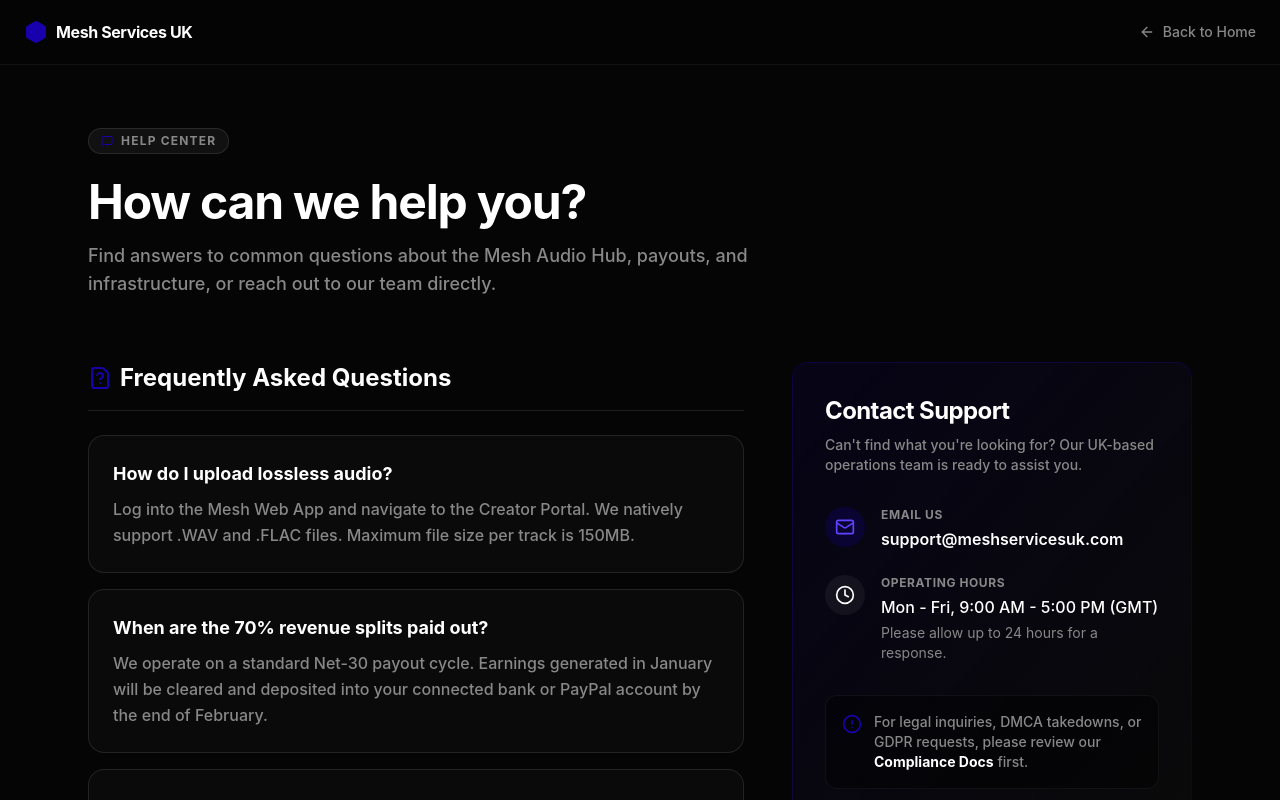
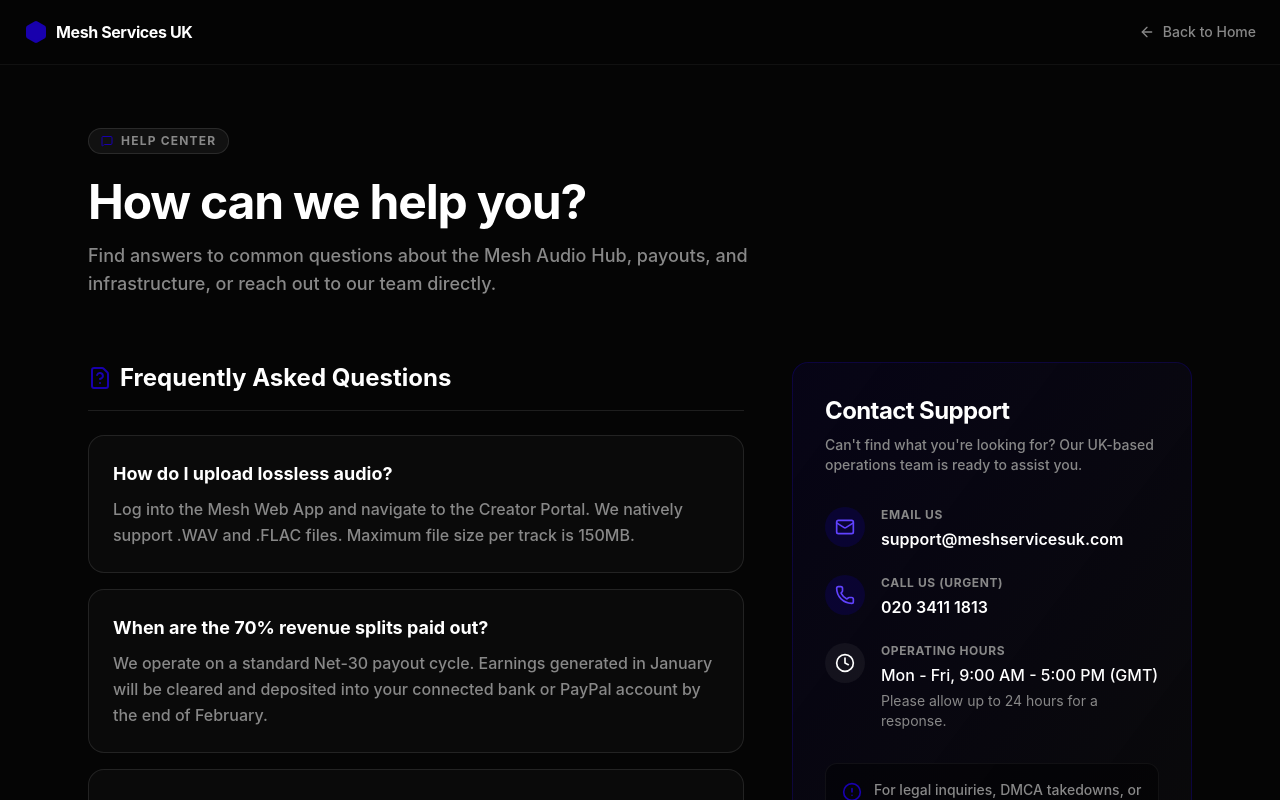
Before and after one commit to dylanscully2005/mesh-website, a React (Vite) app: page /support in a window 1280 px wide. Shown: the top 800 px of the page. Built offline with nearby package versions, Linux system fonts and the light colour scheme; no server answers.

Commit message:
changed the support page

```diff
--- a/src/pages/Support.tsx
+++ b/src/pages/Support.tsx
@@ -1,6 +1,6 @@
 // src/pages/Support.tsx
 import { Link } from 'react-router-dom';
-import { Hexagon, ArrowLeft, Mail, Clock, FileQuestion, MessageSquare, AlertCircle } from 'lucide-react';
+import { Hexagon, ArrowLeft, Mail, Clock, FileQuestion, MessageSquare, AlertCircle, Phone } from 'lucide-react';
 
 export default function Support() {
   const faqs = [
@@ -80,18 +80,33 @@
               </p>
 
               <div className="space-y-6 mb-8">
+                {/* Email Block */}
                 <div className="flex items-start gap-4">
                   <div className="w-10 h-10 rounded-full bg-[#1800ad]/20 flex items-center justify-center flex-shrink-0">
                     <Mail className="w-5 h-5 text-[#6042ff]" />
                   </div>
                   <div>
                     <div className="text-xs text-[#888] font-bold uppercase tracking-wider mb-1">Email Us</div>
-                    <a href="mailto:support@meshservicesuk.com" className="text-white font-semibold hover:text-[#6042ff] transition-colors">
+                    <a href="mailto:support@meshservicesuk.com" className="text-white font-semibold hover:text-[#6042ff] transition-colors block">
                       support@meshservicesuk.com
                     </a>
                   </div>
                 </div>
 
+                {/* Phone Block */}
+                <div className="flex items-start gap-4">
+                  <div className="w-10 h-10 rounded-full bg-[#1800ad]/20 flex items-center justify-center flex-shrink-0">
+                    <Phone className="w-5 h-5 text-[#6042ff]" />
+                  </div>
+                  <div>
+                    <div className="text-xs text-[#888] font-bold uppercase tracking-wider mb-1">Call Us (Urgent)</div>
+                    <a href="tel:02034111813" className="text-white font-semibold hover:text-[#6042ff] transition-colors block">
+                      020 3411 1813
+                    </a>
+                  </div>
+                </div>
+
+                {/* Operating Hours Block */}
                 <div className="flex items-start gap-4">
                   <div className="w-10 h-10 rounded-full bg-white/5 flex items-center justify-center flex-shrink-0">
                     <Clock className="w-5 h-5 text-white" />
```
